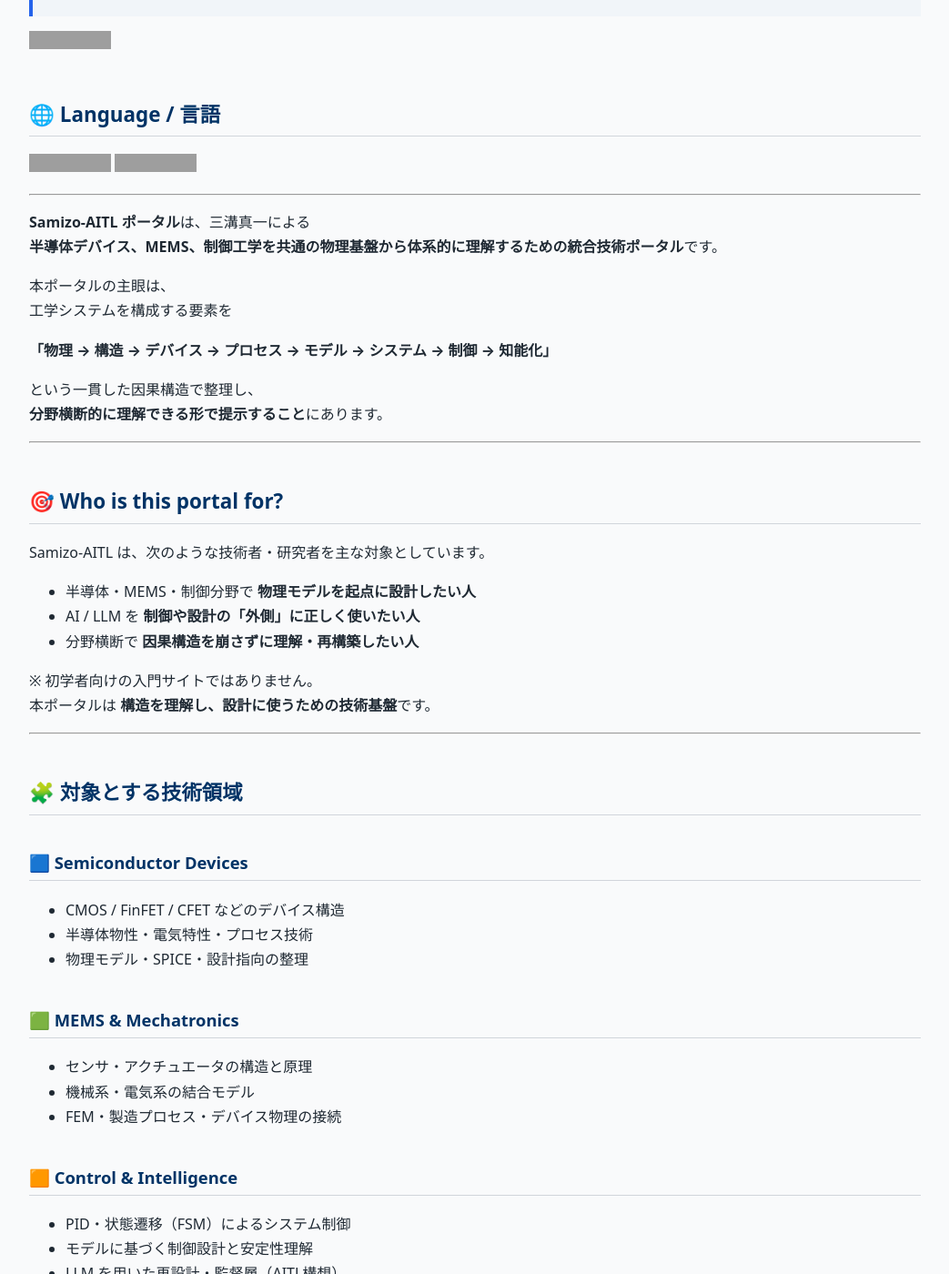
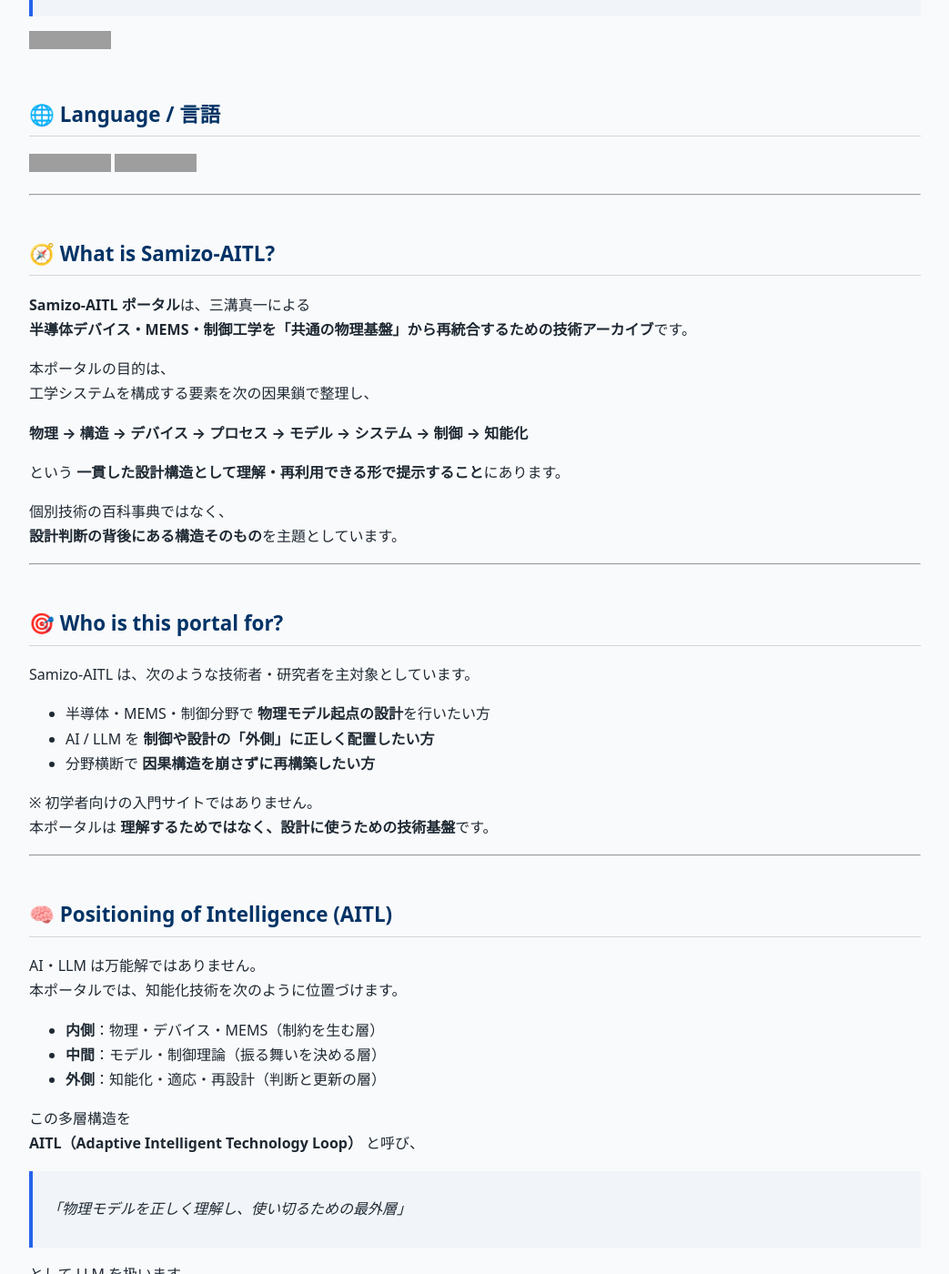
Before and after one commit to Samizo-AITL/Samizo-AITL.github.io, a Jekyll site: the page built from index.md, in a window 1280 px wide and 1400 px high, scrolled down 243 px. Shown: the whole window at 91% size, without its empty margins (118-1161 px from the left). Built offline with Jekyll 4.4.1, drawn with Linux system fonts in a browser that asks for light colours; some of the changed text lies outside the part shown; grey boxes are pictures that could not be loaded.

Commit message:
Update index.md

```diff
--- a/index.md
+++ b/index.md
@@ -6,7 +6,7 @@
 
 # 🎓 Samizo-AITL Portal
 > **「物理からデバイス、制御、知能化までを一つの構造で示す」**
-> *“A structured portal connecting physics, devices, systems, and intelligent control.”*
+> *A structured portal connecting physics, devices, systems, and intelligent control.*
 
 [![GitHub](https://img.shields.io/badge/GitHub-Samizo--AITL-black?logo=github)](https://github.com/Samizo-AITL)
 
@@ -16,121 +16,85 @@
 
 ---
 
+## 🧭 What is Samizo-AITL?
+
 **Samizo-AITL ポータル**は、三溝真一による
-**半導体デバイス、MEMS、制御工学を共通の物理基盤から体系的に理解するための統合技術ポータル**です。
+**半導体デバイス・MEMS・制御工学を「共通の物理基盤」から再統合するための技術アーカイブ**です。
 
-本ポータルの主眼は、
-工学システムを構成する要素を
+本ポータルの目的は、
+工学システムを構成する要素を次の因果鎖で整理し、
 
-**「物理 → 構造 → デバイス → プロセス → モデル → システム → 制御 → 知能化」**
+**物理 → 構造 → デバイス → プロセス → モデル → システム → 制御 → 知能化**
 
-という一貫した因果構造で整理し、
-**分野横断的に理解できる形で提示すること**にあります。
+という **一貫した設計構造として理解・再利用できる形で提示すること**にあります。
+
+個別技術の百科事典ではなく、
+**設計判断の背後にある構造そのもの**を主題としています。
 
 ---
 
 ## 🎯 Who is this portal for?
 
-Samizo-AITL は、次のような技術者・研究者を主な対象としています。
+Samizo-AITL は、次のような技術者・研究者を主対象としています。
 
-- 半導体・MEMS・制御分野で **物理モデルを起点に設計したい人**
-- AI / LLM を **制御や設計の「外側」に正しく使いたい人**
-- 分野横断で **因果構造を崩さずに理解・再構築したい人**
+- 半導体・MEMS・制御分野で **物理モデル起点の設計**を行いたい方
+- AI / LLM を **制御や設計の「外側」に正しく配置したい方**
+- 分野横断で **因果構造を崩さずに再構築したい方**
 
 ※ 初学者向けの入門サイトではありません。
-本ポータルは **構造を理解し、設計に使うための技術基盤**です。
+本ポータルは **理解するためではなく、設計に使うための技術基盤**です。
 
 ---
 
-## 🧩 対象とする技術領域
+## 🧠 Positioning of Intelligence (AITL)
 
-### 🟦 Semiconductor Devices
-- CMOS / FinFET / CFET などのデバイス構造
-- 半導体物性・電気特性・プロセス技術
-- 物理モデル・SPICE・設計指向の整理
+AI・LLM は万能解ではありません。
+本ポータルでは、知能化技術を次のように位置づけます。
 
-### 🟩 MEMS & Mechatronics
-- センサ・アクチュエータの構造と原理
-- 機械系・電気系の結合モデル
-- FEM・製造プロセス・デバイス物理の接続
+- **内側**：物理・デバイス・MEMS（制約を生む層）
+- **中間**：モデル・制御理論（振る舞いを決める層）
+- **外側**：知能化・適応・再設計（判断と更新の層）
 
-### 🟧 Control & Intelligence
-- PID・状態遷移（FSM）によるシステム制御
-- モデルに基づく制御設計と安定性理解
-- LLM を用いた再設計・監督層（AITL構想）
+この多層構造を
+**AITL（Adaptive Intelligent Technology Loop）** と呼び、
+
+> *「物理モデルを正しく理解し、使い切るための最外層」*
+
+として LLM を扱います。
 
 ---
 
-## 🧠 AITL の位置づけ
+## 🗺 How to read this portal
 
-AI・制御・LLM といった知能化技術は、
-単独で扱う対象ではなく、
+本ポータルは、次の順で読むことを想定しています。
 
-**「物理モデルを正しく理解し、使い切るための最外層」**
+1. **設計思想の把握**
+   → Physical-First 工学と AITL 全体像
+2. **Main Core（物理・デバイス基盤）**
+   → 半導体・MEMS の制約とモデル
+3. **Applied Layer（制御・知能化）**
+   → PID / FSM / LLM の役割分担
+4. **PoC・実装例**
+   → 実装された構造としての確認
 
-として位置づけられます。
-
-本ポータルでは、
-
-- 内側：物理・デバイス・MEMS
-- 中間：システムモデル・制御理論
-- 外側：知能化・適応・再設計
-
-という **多層構造（AITL：Adaptive Intelligent Technology Loop）** を
-概念図・アニメーションを交えて段階的に示していきます。
+「どこから読めばよいか分からない」状態を作らないため、
+**思想 → 物理 → 制御 → 知能** の順を推奨します。
 
 ---
 
-> **Samizo-AITL は、個別技術の解説ではなく
-> 「技術を貫く構造そのもの」を示すことを目的としたポータルです。**
-
----
-
-## 🧭 全体構造を俯瞰する（設計思想）
-
-本ポータルで扱う
-**Physical-First 工学** と
-**知能制御アーキテクチャ（PID × FSM × LLM）** の全体構造は、
-以下のスライドで俯瞰できます。
-
-- [Physical-First 工学と知能制御アーキテクチャ（スライド）](/about/marp/samizo-aitl-presentation.html)
-
----
-
-## 🗺 How to use this portal（読み方ガイド）
-
-本ポータルは、以下の流れで読むことを想定しています。
-
-1. **設計思想の把握**
-   → Physical-First 工学と AITL 構造を理解
-2. **物理・デバイス基盤（Main Core）**
-   → 半導体・MEMS の物理モデルと制約を確認
-3. **制御・知能化（Applied Layer）**
-   → PID / FSM / LLM をどこにどう使うかを学ぶ
-4. **PoC・実装例**
-   → 実際に動く構造として確認する
-
-「どこから読めばいいか分からない」状態を作らないため、
-**思想 → 物理 → 制御 → 知能** の順での閲覧を推奨します。
-
----
-
-# 💠  Main Core（中核教材）
-半導体デバイス技術そのものを体系的に理解するための基幹教材群。
+# 💠 Main Core（中核教材）
+**半導体デバイス技術を物理起点で体系化する基幹教材群**
 
 ---
 
 ## 1️⃣ Edusemi-v4x
-**半導体プロセス・デバイス・回路設計を体系的に学ぶための基幹教材。**
+**半導体プロセス・デバイス・回路設計を一貫構造で扱う基幹教材。**
 
 - MOS 構造・物理
 - プロセスフロー
 - デバイスモデル
-- 回路設計
-- PDK
-- SystemDK による、熱・応力・SI/PI・EMI などの物理制約解析
-
-までを一貫して扱います。
+- 回路設計・PDK
+- SystemDK による熱・応力・SI/PI・EMI 解析
 
 [![Site](https://img.shields.io/badge/View-Site-brightgreen?logo=github)](https://samizo-aitl.github.io/Edusemi-v4x/)
 [![Repo](https://img.shields.io/badge/View-Repo-blue?logo=github)](https://github.com/Samizo-AITL/Edusemi-v4x)
@@ -138,56 +102,35 @@
 ---
 
 ## 2️⃣ SemiDevKit
-**物理モデルから SPICE、信頼性、レイアウトまでを一貫して扱う
-デバイス開発実装キット。**
+**物理モデルから SPICE・信頼性・レイアウトまでを接続する実装キット。**
 
 - Poisson / Drift-Diffusion solver
-- BSIM4 モデル
-- NBTI / HCI 信頼性解析
-- OpenLane-Lite によるレイアウト生成
-
-など、**「物理が回路になるまで」**を実装レベルで追体験できます。
+- BSIM4
+- NBTI / HCI
+- OpenLane-Lite
 
 [![Site](https://img.shields.io/badge/View-Site-brightgreen?logo=github)](https://samizo-aitl.github.io/SemiDevKit/)
 [![Repo](https://img.shields.io/badge/View-Repo-blue?logo=github)](https://github.com/Samizo-AITL/SemiDevKit)
 
 ---
 
-## 3️⃣ Edusemi-Plus（技術拡張教材）
-**材料・装置・パッケージ・産業構造など、
-半導体技術の周辺領域を基幹体系へ接続する拡張教材。**
+## 3️⃣ Edusemi-Plus
+**材料・装置・産業構造を物理視点で接続する拡張教材。**
 
 - SiC / GaN
 - EUV
 - 製造装置
-- ファブ運営
-- サプライチェーン
-
-などを、物理・デバイス視点から整理します。
+- ファブ運営・サプライチェーン
 
 [![Site](https://img.shields.io/badge/View-Site-brightgreen?logo=github)](https://samizo-aitl.github.io/Edusemi-Plus/)
 [![Repo](https://img.shields.io/badge/View-Repo-blue?logo=github)](https://github.com/Samizo-AITL/Edusemi-Plus)
 
 ---
 
-# 🎛️ Applied Layer（制御・AI / 応用層）
-Main Core の物理基盤を前提に、
-**「動き」「制御」「適応」をどう設計するか**を考える応用レイヤ。
-
-ここでは、既存の制御工学（PID・FSM）を尊重し、
-AI/LLM は **設計や判断を補助する位置づけ**で扱います。
-
----
+# 🎛 Applied Layer（制御・知能化）
 
 ## 4️⃣ EduController
-**制御工学の基礎を中心とした教育用教材。**
-
-- PID 制御
-- FSM（状態遷移）
-- 制御設計の考え方
-- HDL テンプレート生成（補助的）
-
-を通じて、**制御の基本構造を理解すること**を目的とします。
+PID・FSM を中心に **制御構造の基本を整理する教育教材。**
 
 [![Site](https://img.shields.io/badge/View-Site-brightgreen?logo=github)](https://samizo-aitl.github.io/EduController/)
 [![Repo](https://img.shields.io/badge/View-Repo-blue?logo=github)](https://github.com/Samizo-AITL/EduController)
@@ -195,20 +138,11 @@
 ---
 
 ## 5️⃣ AITL-Controller-A-Type
-**PID・FSM・LLM の三層構造を
-最小構成の Python 実装で検証するための実験用コントローラ。**
+**PID × FSM × LLM 三層構造の最小実装 PoC。**
 
-本リポジトリは、
-
-- 新しい制御手法の提案
-- PID の代替
-
-を目的とするものではなく、
-**「制御・判断・再設計を分離して考えるための思考実験」**として位置付けています。
-
-また、単なる概念検証に留まらず、
-**劣化・不確実性を含む条件下での挙動を通じて
-制御構造と Reliability の関係を評価すること**を目的としています。
+- 制御と判断の分離
+- 劣化・不確実性下での挙動確認
+- Reliability 視点の評価
 
 [![Site](https://img.shields.io/badge/View-Site-brightgreen?logo=github)](https://samizo-aitl.github.io/aitl-controller-a-type/)
 [![Repo](https://img.shields.io/badge/View-Repo-blue?logo=github)](https://github.com/Samizo-AITL/aitl-controller-a-type)
@@ -216,97 +150,41 @@
 ---
 
 ## 6️⃣ V-I Control ASIC on SKY130
-**V–I 制御（PID + FSM）を RTL → GDS まで一気通貫で実装する
-デジタル制御 ASIC 教材。**
-
-- 制御理論 → 固定小数点 → Verilog → OpenLane → SKY130
-- MCU 制御と ASIC 制御の決定的違いを可視化
-- 教育用途・実務試作の両立を目的とした最小構成
+**V–I 制御（PID + FSM）を RTL → GDS まで実装する ASIC 教材。**
 
 [![Site](https://img.shields.io/badge/View-Site-brightgreen?logo=github)](https://samizo-aitl.github.io/vi-control-asic-sky130/)
 [![Repo](https://img.shields.io/badge/View-Repo-blue?logo=github)](https://github.com/Samizo-AITL/vi-control-asic-sky130)
 
 ---
 
-# ⚙️ MEMS（抽象を物理に引き戻す）
-
-半導体・制御で扱った
-**抽象モデルが、実際の構造物でどこまで通用するか**を確認する境界領域。
-
-- 電圧 → 応力 → 変位
-- 構造そのものがモデル制約になる
-- 抽象の限界が即座に可視化される
-
----
+# ⚙️ MEMS（抽象の限界を可視化）
 
 ## 7️⃣ mems-ana
-**MEMS 構造解析（pre-FEM）設計探索ツール**
-
-FEM 前段での形状・対称性・スケーリング確認を目的とした
-**pre-FEM 形状検証ツール**。
+**pre-FEM 構造検証ツール**
 
 [![Site](https://img.shields.io/badge/View-Site-brightgreen?logo=github)](https://samizo-aitl.github.io/mems-ana/)
 [![Repo](https://img.shields.io/badge/View-Repo-blue?logo=github)](https://github.com/Samizo-AITL/mems-ana)
 
 ---
 
-## 8️⃣ Inkjet Printing (Design Trade-off Models)
-
-**インクジェット印刷における「画質 × 速度 × ドット挙動」の因果関係を
-最小モデルで可視化する教育用プロジェクト群。**
-
-- Drop density（画質）
-- Throughput（速度）
-- Dot spread（メディア相互作用）
-
-といった設計軸を、
-**Python による簡易シミュレーションと視覚化**で理解することを目的としています。
+## 8️⃣ Inkjet Printing Models
+**画質 × 速度 × ドット挙動の因果モデル化。**
 
 [![Site](https://img.shields.io/badge/View-Site-brightgreen?logo=github)](https://samizo-aitl.github.io/inkjet-dts/)
 [![Repo](https://img.shields.io/badge/View-Repo-blue?logo=github)](https://github.com/Samizo-AITL/inkjet-dts)
 
 ---
 
-# 📝 Technical Notes（Zenn）
+# 👤 Author
 
-設計思想・技術背景・途中検討の記録は Zenn にまとめています。
-教材や実装の「なぜ」を補足する位置づけです。
+**三溝 真一（Shinichi Samizo）**
+独立系半導体研究者
 
-- 🔗 [Zenn: Shinichi Samizo](https://zenn.dev/samizo_aitl)
+- GitHub: https://github.com/Samizo-AITL
+- Career Summary: https://samizo-aitl.github.io/about/career-summary/
 
 ---
 
-# 📚 Supplementary Layer（補助・周辺教材）
-Main Core や Applied Layer を補完する周辺教材・試作・PoC 群。
-
----
-
-| プロジェクト | 内容 | Link |
-|--------------|------|------|
-| **EduMecha** | Creo を用いた機械設計教材 | [![Site](https://img.shields.io/badge/View-Site-brightgreen?logo=github)](https://samizo-aitl.github.io/EduMecha/) |
-| **Inkjet** | インクジェットアーカイブ | [![Site](https://img.shields.io/badge/View-Site-brightgreen?logo=github)](https://samizo-aitl.github.io/Inkjet/) |
-| **EduLms** | ISO・品質教育を含む学習管理教材 | [![Site](https://img.shields.io/badge/View-Site-brightgreen?logo=github)](https://samizo-aitl.github.io/EduLms/) |
-| **AITL Animation Demos** | AITL概念可視化のための試験的アニメデモ集 | [![Site](https://img.shields.io/badge/View-Site-brightgreen?logo=github)](https://samizo-aitl.github.io/aitl-animation-demos/) |
-
-### 🗄 Discontinued / Archived Projects
-
-| プロジェクト | 内容 | Link |
-|--------------|------|------|
-| **AITL-H** | PID × FSM × LLM 三層構造の設計思想・限界検討アーカイブ（開発終了） | [![Archive](https://img.shields.io/badge/View-Archive-lightgrey?logo=github)](https://samizo-aitl.github.io/AITL-H/) |
-
----
-
-# 👤 Author
-
-| Item | Details |
-|------|--------|
-| **Name** | 三溝 真一（Shinichi Samizo） |
-| **Title** | 独立系半導体研究者 |
-| **Links** | [GitHub](https://github.com/Samizo-AITL) |
-
-[📄 Career Summary](https://samizo-aitl.github.io/about/career-summary/)
-
----
-
-# 🕘 Update Log
-[📄 View Update Log](https://samizo-aitl.github.io/about/update/)
+> **Samizo-AITL は
+> 技術を「説明」するための場所ではなく、
+> 技術を「設計するための構造」を公開するアーカイブです。**
```
